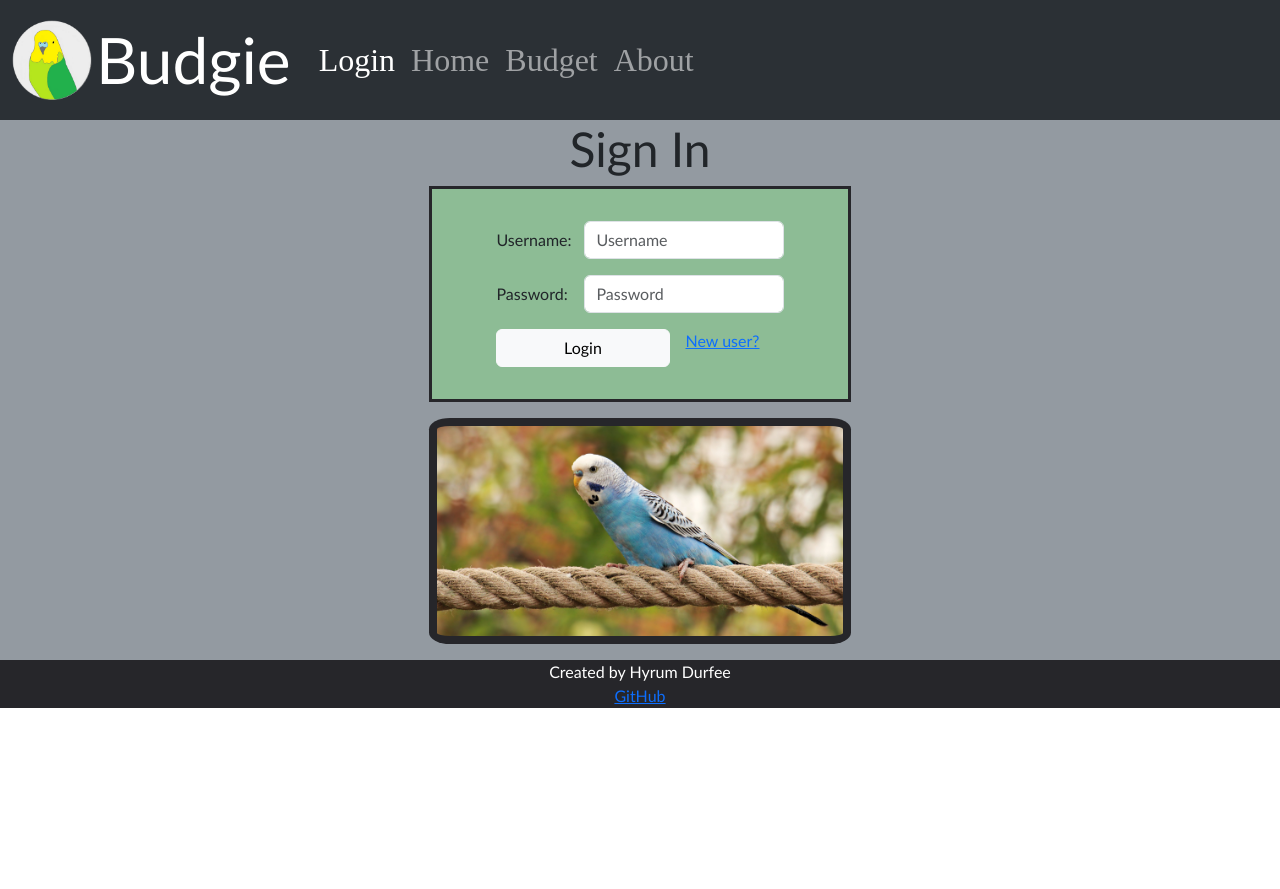
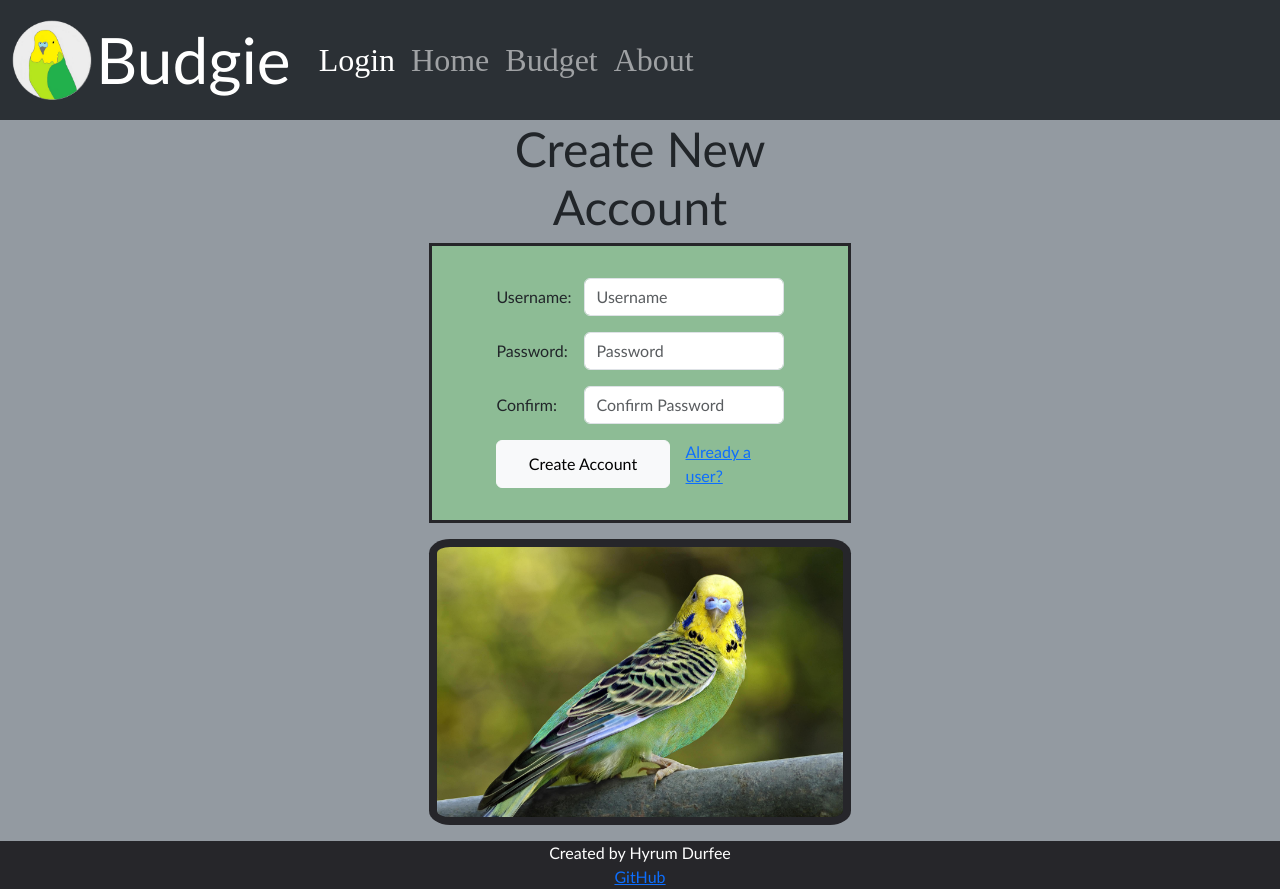
Before and after one commit to frenchhornbro/startup, a React (Vite) app in the folder budgie/: page /login in a window 1280 px wide. Before the commit the page ends 800 px from the top, so only its background shows below. Built offline with nearby package versions, Linux system fonts and the light colour scheme; a web font is replaced by a local one.

Commit message:
Budgie - New User page displayed using React

```diff
--- a/budgie/src/app.jsx
+++ b/budgie/src/app.jsx
@@ -2,6 +2,7 @@ import React from 'react';
 import {BrowserRouter, NavLink, Route, Routes} from 'react-router-dom';
 import {Header} from './header';
 import {Login} from './login/login';
+import {NewUser} from './new-user/new-user';
 import 'bootstrap/dist/css/bootstrap.min.css';
 import './app.css';
 
@@ -19,7 +20,7 @@ function App() {
     return (
       <div>
         <Header />
-        <Login />
+        <NewUser />
         <Footer />
       </div>
     );
--- /dev/null
+++ b/budgie/src/new-user/new-user.jsx
@@ -0,0 +1,48 @@
+import React from 'react';
+import 'bootstrap/dist/css/bootstrap.min.css';
+import '../app.css';
+
+export function NewUser() {
+    return (
+    <main>
+        <div className="main-filler"></div>
+        <div className="main-container">
+            <h2 className="sign-in-title">Create New Account</h2>
+            <div className="sign-in-box">
+                <form method="get" action="projected.html" className="form-container">
+                    <div className="textbox-container">
+                        <label htmlFor="username" className="textbox-label">Username:</label>
+                        <input type="text" className="form-control" id="username" placeholder="Username" required/>
+                    </div>
+                    <div className="textbox-container">
+                        <label htmlFor="password" className="textbox-label">Password:</label>
+                        <input type="password" className="form-control" id="password" placeholder="Password" required/>
+                    </div>
+                    <div>
+                      <div className="textbox-container">
+                        <label htmlFor="confirm" className="textbox-label">Confirm:</label>
+                        <input type="password" className="form-control" id="confirm" placeholder="Confirm Password" required/>
+                      </div>
+                      <div id="password-container"></div>
+                    </div>
+                    <div className="form-buttons">
+                        <button type="button" className="btn btn-light login" onClick={createNewUser()}>Create Account</button>
+                        <div></div>
+                        <div className="new-user"><a href="index.html">Already a user?</a></div>
+                    </div>
+                </form>
+            </div>
+            <div className="space"></div>
+            <div className="img-frame">
+                <img alt="Green Budgie" src="budgie-images/new-user-budgie.jpg" className="bird-img"/>
+            </div>
+            <div className="space"></div>
+        </div>
+        <div className="main-filler"></div>
+    </main>
+    );
+}
+
+function createNewUser() {
+    console.log("placeholder");
+}
```
